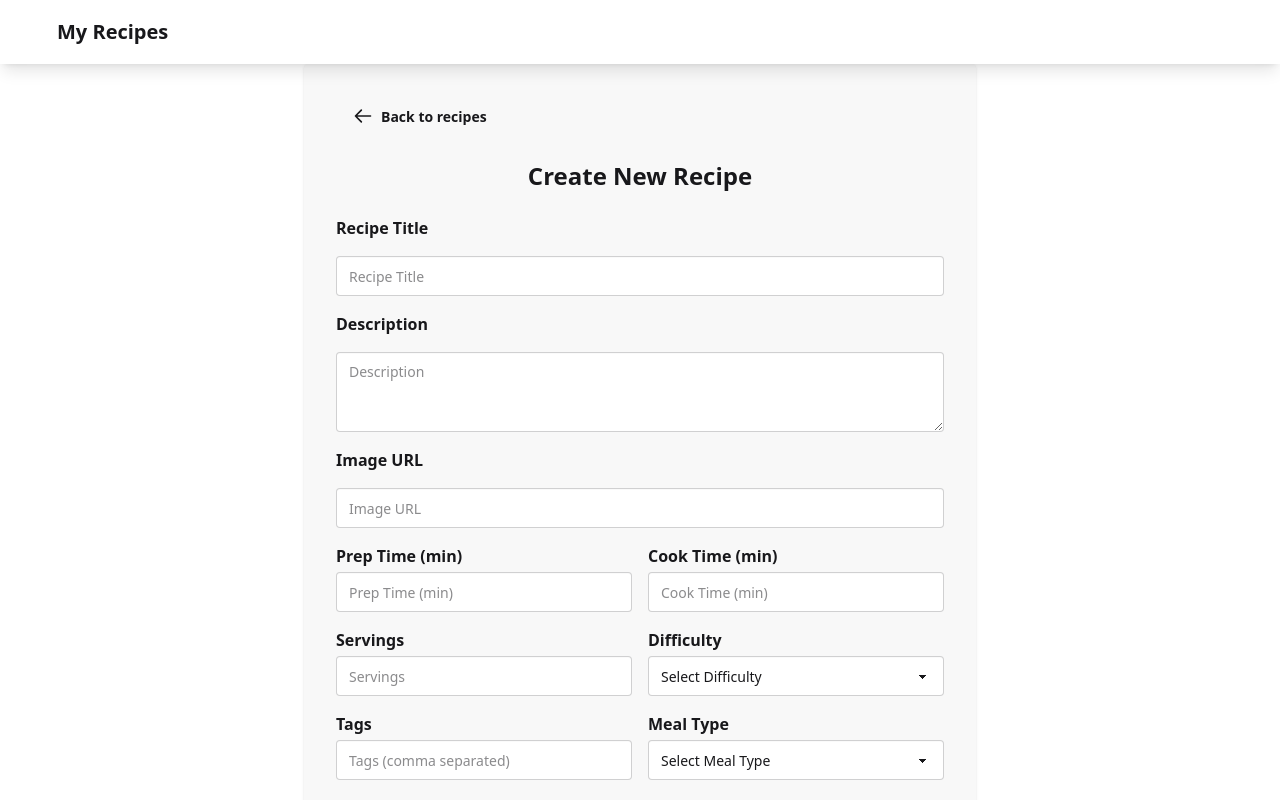
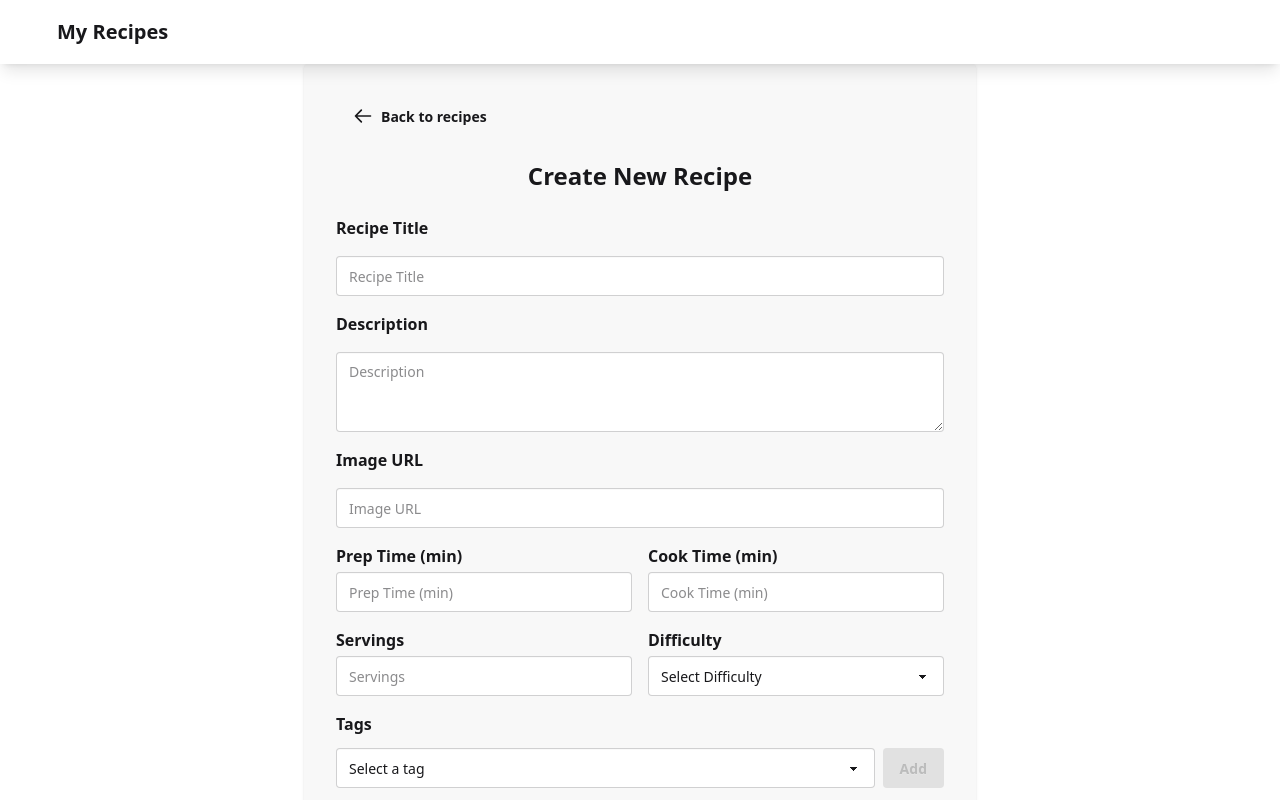
Before and after one commit to spaul1204/Recipe-Blog-FE, a React (Vite) app: page /new-recipe in a window 1280 px wide. Shown: the top 800 px of the page. Built offline with nearby package versions, Linux system fonts and the light colour scheme.

Commit message:
added chip format for recipe tag and navigates back to home page after adding a recipe

```diff
--- a/src/components/Navbar.jsx
+++ b/src/components/Navbar.jsx
@@ -40,7 +40,6 @@ const Navbar = () => {
         const response = await axios.get(BASE_URL + "/recipes/get-favorites", {
           withCredentials: true,
         });
-        console.log("response in get favorite recipes", response.data.favorites);
         dispatch(setFavoriteRecipes(response.data.favorites));
       } catch (error) {
         console.log("Error fetching favorite recipes:", error);
@@ -49,6 +48,7 @@ const Navbar = () => {
         );
       }
     }
+    navigate("/");
   };
 
   return (
--- a/src/components/NewRecipe.jsx
+++ b/src/components/NewRecipe.jsx
@@ -1,4 +1,4 @@
-import React from "react";
+import React, { useState } from "react";
 import { Formik, Form, Field, FieldArray } from "formik";
 import axios from "axios";
 import { BASE_URL } from "../../constants";
@@ -13,19 +13,37 @@ const initialValues = {
   cookingTime: "",
   servings: "",
   difficultyLevel: "",
-  recipeTag: "",
+  recipeTag: [],
   recipeMealType: "",
   recipeIngredients: [""],
   recipeInstructions: [""],
 };
 
+const TAG_OPTIONS = [
+  "Vegan",
+  "Vegetarian",
+  "Non-Vegetarian",
+  "Gluten-Free",
+  "Dairy-Free",
+  "Low-Calorie",
+  "High-Protein",
+  "Quick Meal",
+  "Healthy",
+];
+
 const NewRecipe = () => {
   const user = useSelector((store) => store.user);
   const navigate = useNavigate();
+  const [currentTagSelection, setCurrentTagSelection] = useState("");
 
   const handleSubmit = async (values, { setSubmitting, resetForm }) => {
     try {
-      const payload = { ...values, recipeAuthorId: user?._id };
+      const payload = {
+        ...values,
+        recipeTag: Array.isArray(values.recipeTag) ? values.recipeTag : [],
+        recipeAuthorId: user?._id,
+      };
+      console.log("Submitting payload:", payload);
       const response = await axios.post(
         BASE_URL + "/recipes/add-recipe",
         payload,
@@ -33,10 +51,15 @@ const NewRecipe = () => {
           withCredentials: true,
         }
       );
-
+      console.log("Recipe creation response:", response.data);
       resetForm();
+      setCurrentTagSelection("");
+      navigate("/");
     } catch (error) {
-      console.error("create recipe error ", error);
+      console.error(
+        "create recipe error ",
+        error.response ? error.response.data : error.message
+      );
     } finally {
       setSubmitting(false);
     }
@@ -69,7 +92,7 @@ const NewRecipe = () => {
       </div>
       <h2 className="text-2xl font-bold mb-6 text-center">Create New Recipe</h2>
       <Formik initialValues={initialValues} onSubmit={handleSubmit}>
-        {({ values, isSubmitting }) => (
+        {({ values, isSubmitting, setFieldValue }) => (
           <Form className="flex flex-col gap-4">
             <label className="font-semibold" htmlFor="recipeTitle">
               Recipe Title
@@ -161,19 +184,65 @@ const NewRecipe = () => {
                 </Field>
               </div>
             </div>
-            <div className="flex gap-4">
-              <div className="flex-1">
-                <label className="font-semibold mb-1 block" htmlFor="recipeTag">
-                  Tags
-                </label>
-                <Field
-                  id="recipeTag"
-                  name="recipeTag"
-                  className="input input-bordered w-full"
-                  placeholder="Tags (comma separated)"
-                />
+            <div>
+              <label className="font-semibold mb-1 block">Tags</label>
+              <div className="mb-2 flex flex-wrap gap-2">
+                {Array.isArray(values.recipeTag) &&
+                  values.recipeTag.map((tag, index) => (
+                    <div
+                      key={index}
+                      className="badge badge-primary badge-lg gap-2"
+                    >
+                      {tag}
+                      <button
+                        type="button"
+                        className="btn btn-ghost btn-xs btn-circle"
+                        onClick={() => {
+                          const newTags = [...values.recipeTag];
+                          newTags.splice(index, 1);
+                          setFieldValue("recipeTag", newTags);
+                        }}
+                      >
+                        ✕
+                      </button>
                     </div>
-              <div className="flex-1">
+                  ))}
+              </div>
+              <div className="flex gap-2 items-center">
+                <select
+                  value={currentTagSelection}
+                  onChange={(e) => setCurrentTagSelection(e.target.value)}
+                  className="select select-bordered flex-grow"
+                >
+                  <option value="">Select a tag</option>
+                  {TAG_OPTIONS.map((tag) => (
+                    <option key={tag} value={tag}>
+                      {tag}
+                    </option>
+                  ))}
+                </select>
+                <button
+                  type="button"
+                  className="btn btn-primary"
+                  onClick={() => {
+                    if (
+                      currentTagSelection &&
+                      !values.recipeTag.includes(currentTagSelection)
+                    ) {
+                      setFieldValue("recipeTag", [
+                        ...values.recipeTag,
+                        currentTagSelection,
+                      ]);
+                      setCurrentTagSelection("");
+                    }
+                  }}
+                  disabled={!currentTagSelection}
+                >
+                  Add
+                </button>
+              </div>
+            </div>
+            <div>
               <label
                 className="font-semibold mb-1 block"
                 htmlFor="recipeMealType"
@@ -193,8 +262,6 @@ const NewRecipe = () => {
                 <option value="Dinner">Dinner</option>
               </Field>
             </div>
-            </div>
-            {/* Ingredients */}
             <div>
               <label className="font-semibold">Ingredients</label>
               <FieldArray name="recipeIngredients">
@@ -229,7 +296,6 @@ const NewRecipe = () => {
                 )}
               </FieldArray>
             </div>
-            {/* Instructions */}
             <div>
               <label className="font-semibold">Instructions</label>
               <FieldArray name="recipeInstructions">
--- a/src/components/RecipeCard.jsx
+++ b/src/components/RecipeCard.jsx
@@ -83,12 +83,9 @@ const RecipeCard = ({ recipe }) => {
           Prep: {preparationTime} min | Cook: {cookingTime} min
         </p>
         <p>{getTruncatedDescription(recipeDescription)}</p>
-        <div className="card-actions justify-end mt-2">
+        <div className="card-actions justify-end">
           {recipeTag?.map((tag, idx) => (
-            <div
-              key={idx}
-              className="badge badge-sm badge-outline text-xs py-1 px-1.5"
-            >
+            <div key={idx} className="badge badge-outline">
               {tag}
             </div>
           ))}
--- a/src/components/RecipeDetailsCard.jsx
+++ b/src/components/RecipeDetailsCard.jsx
@@ -1,4 +1,4 @@
-import React from "react";
+import React, { useState } from "react";
 import { useParams, useNavigate } from "react-router-dom";
 import { useSelector, useDispatch } from "react-redux";
 import { removeRecipe } from "../../utils/recipeSlice";
@@ -17,6 +17,9 @@ const RecipeDetailsCard = () => {
   const recipe = recipes.filter((recipe) => recipe._id === recipeId)[0];
 
   console.log("recipe in recipe details", recipe);
+
+  const [showToast, setShowToast] = useState(false);
+  const [toastMessage, setToastMessage] = useState("");
 
   const handleDelete = async () => {
     try {
@@ -40,26 +43,70 @@ const RecipeDetailsCard = () => {
     }
     try {
       const response = await axios.get(
-        BASE_URL + `/recipes/add-to-favorites/${recipe._id}`,
-        {},
+        `${BASE_URL}/recipes/add-to-favorites/${recipe._id}`,
         { withCredentials: true }
       );
-      console.log("response in add favorite", response.data);
       if (response.data && response.data.success) {
         dispatch(addSingleFavoriteRecipe(recipe));
-        console.log("Recipe added to favorites and Redux store");
+        setToastMessage("Recipe saved to favorites!");
+        setShowToast(true);
+        setTimeout(() => {
+          setShowToast(false);
+          setToastMessage("");
+        }, 3000);
       } else {
-        console.warn(
-          "Could not add recipe to favorites:",
-          response.data.message || "No success flag in response"
+        console.log(
+          "Could not add recipe to favorites (API success, but operation failed):",
+          response.data.message ||
+            "Backend indicated operation was not successful."
+        );
+        setToastMessage(response.data.message || "Could not save recipe.");
+        setShowToast(true);
+        setTimeout(() => {
+          setShowToast(false);
+          setToastMessage("");
+        }, 3000);
+      }
+    } catch (error) {
+      console.error(
+        "Error adding recipe to favorites (API call failed):",
+        error
+      );
+      setToastMessage("Error saving recipe. Please try again.");
+      setShowToast(true);
+      setTimeout(() => {
+        setShowToast(false);
+        setToastMessage("");
+      }, 3000);
+      if (error.response) {
+        console.error("API Error Response:", error.response.data);
+        if (error.response.status === 401) {
+          console.error(
+            "Unauthorized: Backend rejected the request. Check token or credentials for this GET request."
           );
         }
-    } catch (error) {
-      console.log("Error adding recipe to favorites:", error);
+      }
     }
   };
 
   return (
+    <>
+      {/* Toast Notification Container - Placed at the top for visibility control within this component structure */}
+      {showToast && (
+        <div className="toast toast-bottom toast-center sm:toast-end z-50 p-4">
+          <div
+            className={`alert ${
+              toastMessage.startsWith("Error") ||
+              toastMessage.startsWith("Could not")
+                ? "alert-error"
+                : "alert-success"
+            }`}
+          >
+            <span>{toastMessage}</span>
+          </div>
+        </div>
+      )}
+
       <div className="flex flex-col items-center w-full px-4 mt-6">
         {/* Back Button */}
         <div className="w-2/3 mb-4">
@@ -83,7 +130,7 @@ const RecipeDetailsCard = () => {
             {recipe?.recipeTag.map((tag, idx) => (
               <span
                 key={idx}
-              className="badge badge-primary badge-outline text-base-content"
+                className="badge badge-sm badge-primary badge-outline text-xs text-base-content py-1 px-2"
               >
                 {tag.trim()}
               </span>
@@ -294,6 +341,7 @@ const RecipeDetailsCard = () => {
           </div>
         </div>
       </div>
+    </>
   );
 };
 
```
Lines whose indentation alone changed are shown as unchanged.
